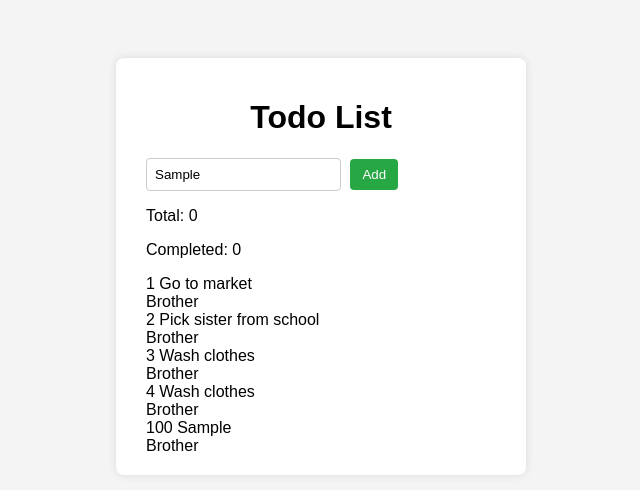
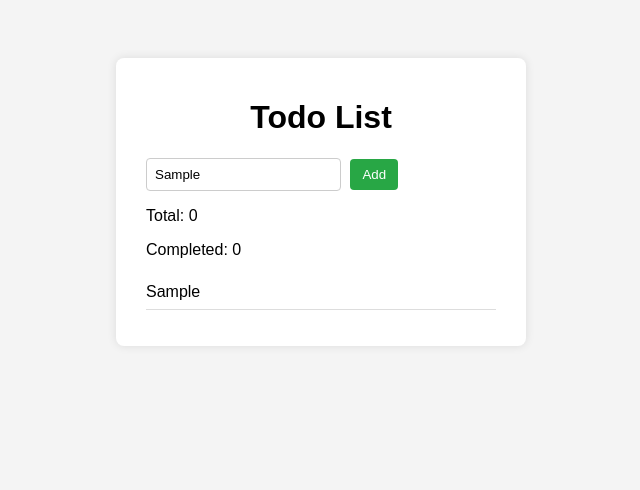
Before and after one commit to rajkc45/js-day2, a plain HTML site: page index.html in a window 1280 px wide. Both pictures are taken after typing "Sample" into the empty fields and a click on the button "Add". Shown: the whole page, without its empty margins (319-959 px from the left). Drawn offline with Linux system fonts and the light colour scheme.

Commit message:
feat: pagal

```diff
--- a/index.html
+++ b/index.html
@@ -11,14 +11,14 @@
       <h1>Todo List</h1>
       <!-- <form id="todoForm"> -->
         <input type="text" id="todoInput" placeholder="Add new todo" required />
-        <button onclick="addTodo()">Add</button>
+        <button onclick="getvalue()">Add</button>
       <!-- </form> -->
       <ul id="todoList"></ul>
       <div id="stats unique">
         <p>Total: <span id="total">0</span></p>
-        <p>Completed: <span id="completed">0</span></p>
+        <p id=>Completed: <span id="completed">0</span></p>
       </div>
-      <div id="todos"></div>
+      <ul id="todos"></ul>
     </div>
     <script src="script.js"></script>
   </body>
--- a/script.js
+++ b/script.js
@@ -1,40 +1,14 @@
-function addTodo() {
-  let todo = document.getElementById("todoInput").value;
-  console.log("todo is", todo);
-  const todos = [
-    {
-      id: 1,
-      todo: "Go to market",
-      assignedTo: "Brother",
-    },
-    {
-      id: 2,
-      todo: "Pick sister from school",
-      assignedTo: "Brother",
-    },
-    {
-      id: 3,
-      todo: "Wash clothes",
-      assignedTo: "Brother",
-    },
-  ];
-  todos.push({
-    id: 4,
-    todo: "Wash clothes",
-    assignedTo: "Brother",
-  });
-  todos.push({
-    id: 100,
-    todo: todo,
-    assignedTo: "Brother",
-  });
-  let content = todos.map((todo) => {
-    return `<div>
-    <span>${todo.id}</span>
-    <span>${todo.todo}</span>
-    <div>${todo.assignedTo}</div>
-    </div>`;
-  });
-  console.log("content", content);
-  document.getElementById("todos").innerHTML = content.join(" ");
+let todo =[]//empty array
+function getvalue(){
+    let value= document.getElementById("todoInput").value;// box bata value lera ako
+    console.log(value);
+
+    let messages= document.getElementById("todos"); //pront garana ho k
+    console.log(messages);
+
+    todo.push(value);// click vayesi array ma add
+
+    const todoList = todo.map((todo) => `<li>${todo}</li>`).join(""); // line by line garauna ko lagi.ani join chai comma hatauna rakheko
+    messages.innerHTML = todoList;
+    todo.length;
 }
```
Also changed, not shown: 1 other file.
